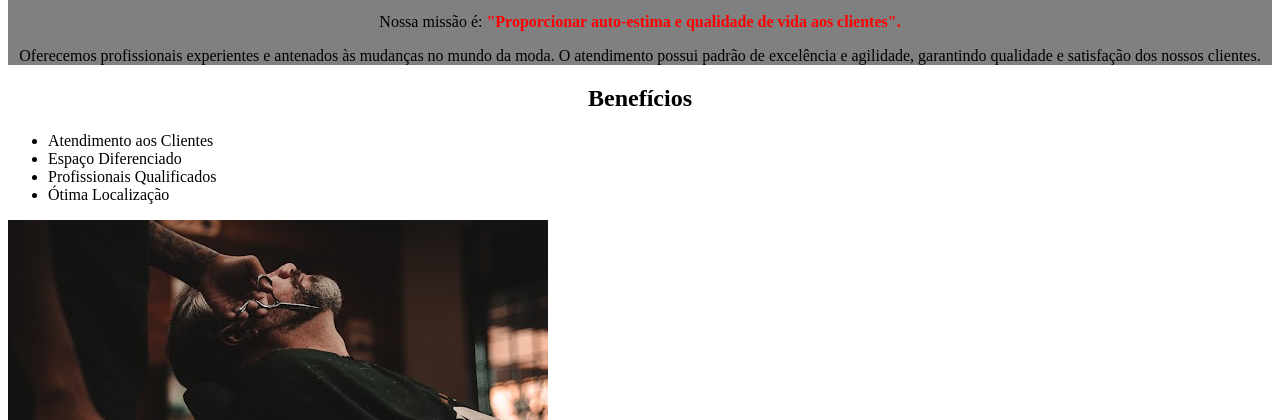
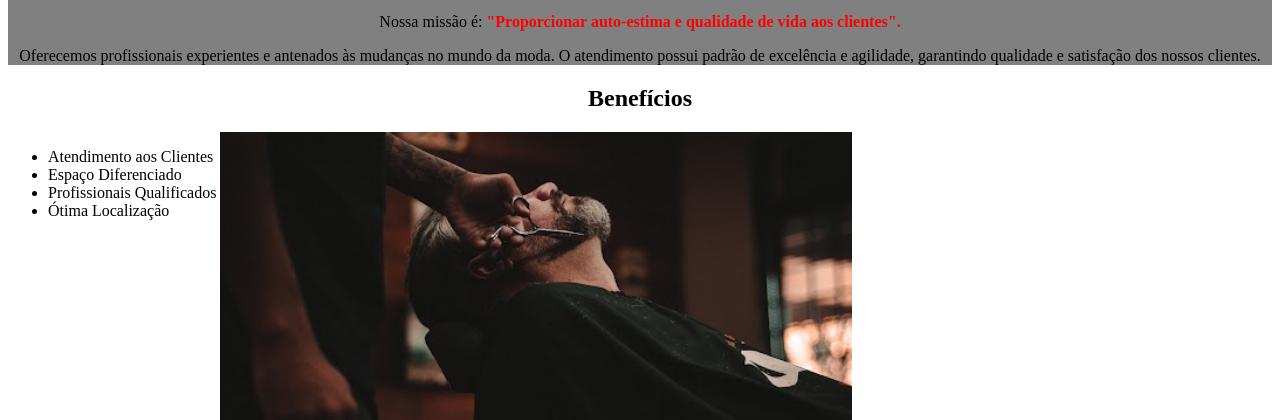
Before and after one commit to pietro1234P/Barbearia-Alura1AnoB-Pietro-Vinicius-Matos-da-silva-, a plain HTML site: page index.html in a window 1280 px wide. Shown: the part 731-1151 px from the top of the page. Drawn offline with Linux system fonts and the light colour scheme.

Commit message:
Update style.css
aaaaaa

```diff
--- a/style.css
+++ b/style.css
@@ -9,3 +9,8 @@ text-align: center;}
 .destaque{color: red;}
 
 .beneficio{text-align: center;}
+
+.imagem-beneficio{width: 50%;}
+
+.lista{display: inline-block;
+vertical-align: top;}
```
